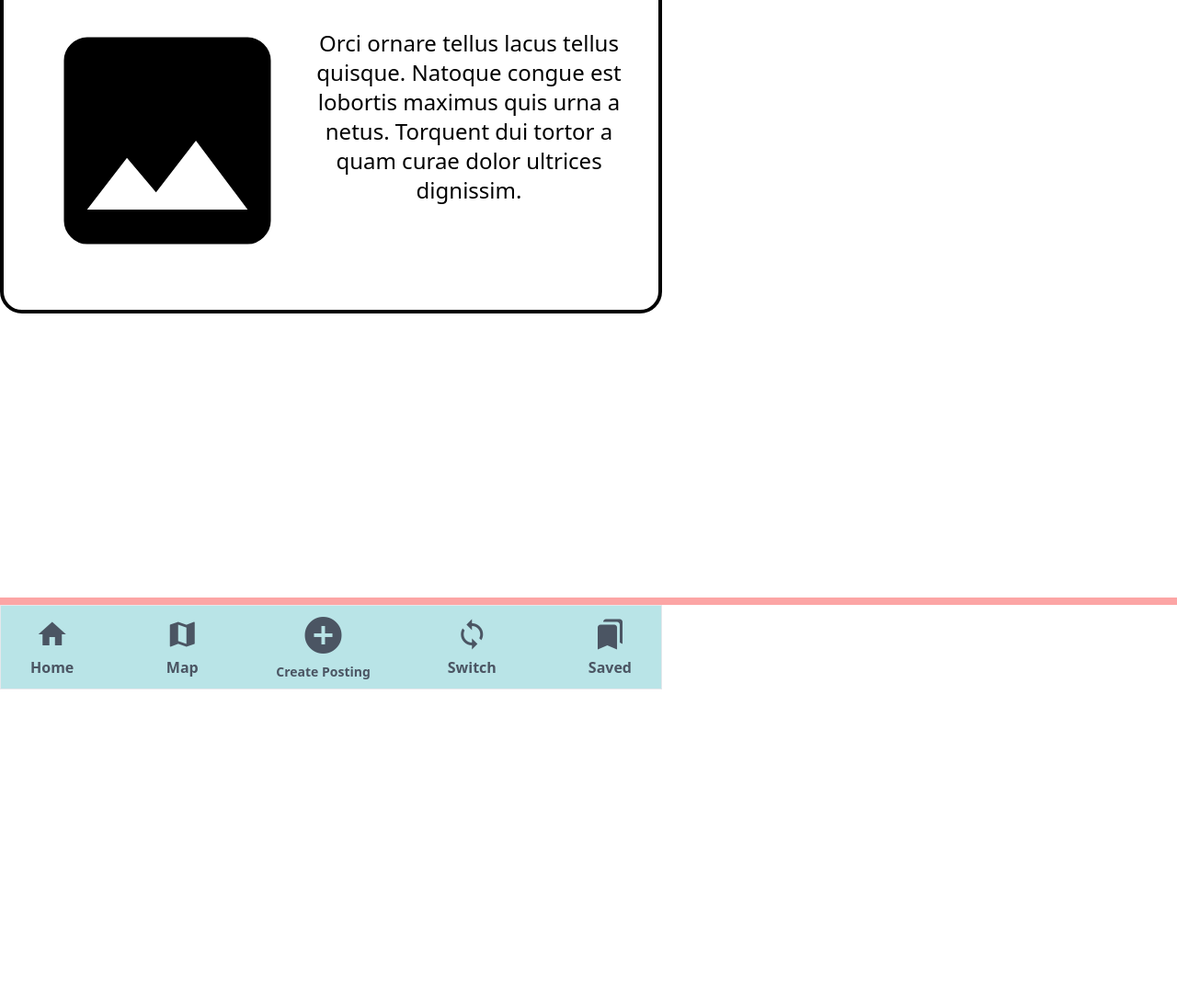
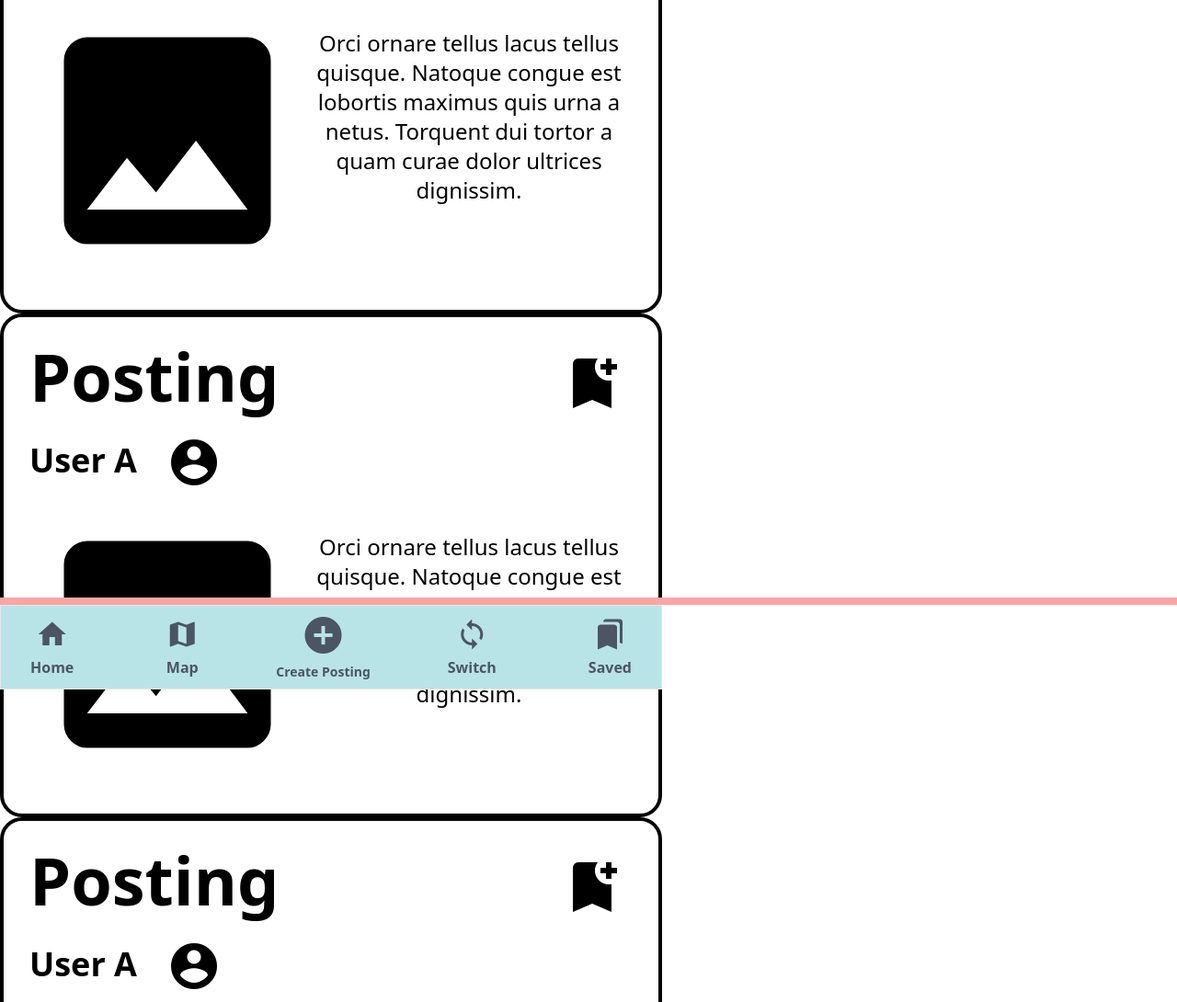
Before and after one commit to DJANG2024/1800_202430_DTC01, a plain HTML site: page App/Pages/home.html in a window 1280 px wide. Shown: the part 529-1619 px from the top of the page at 92% size. Before the commit the page ends 886 px from the top, so only its background shows below. Drawn offline with nearby package versions, Linux system fonts and the light colour scheme.

Commit message:
created multiple post with method 1

```diff
--- a/App/Assets/feed_posting.html
+++ b/App/Assets/feed_posting.html
@@ -1,7 +1,6 @@
-<body class="max-w-[720px] max-h-[1280px] p-3">
-
-    <div class="border-solid border-4 border-black rounded-3xl border-box p-7 space-y-3">
-
+<div
+  class="border-solid border-4 border-black rounded-3xl border-box p-7 space-y-3 z-0"
+>
   <div class="flex flex-row justify-between">
     <h1 class="text-7xl font-bold">Posting</h1>
     <a href="">
@@ -10,18 +9,18 @@
   </div>
   <div class="flex flex-row space-x-6">
     <h1 class="text-4xl font-semibold pt-2">User A</h1>
-            <a href="profile.html" class="px-2"><i class="material-icons text-6xl ">account_circle</i></a>
+    <a href="profile.html" class="px-2"
+      ><i class="material-icons text-6xl">account_circle</i></a
+    >
   </div>
   <button>
     <div class="flex flex-row justify-between">
       <i class="material-icons text-[300px]">image</i>
       <p class="text-2xl pt-7">
-                    Orci ornare tellus lacus tellus quisque. Natoque congue est
-                    lobortis maximus quis urna a netus. Torquent dui tortor a quam curae dolor ultrices dignissim.
+        Orci ornare tellus lacus tellus quisque. Natoque congue est lobortis
+        maximus quis urna a netus. Torquent dui tortor a quam curae dolor
+        ultrices dignissim.
       </p>
-
     </div>
   </button>
-
 </div>
-</body>
--- a/App/Assets/header.html
+++ b/App/Assets/header.html
@@ -1,20 +1,34 @@
 <header
-    class="flex flex-col align-middle justify-center text-center bg-[rgb(248,203,67)] border-b-8 border-red-300 max-w-[720px]">
+  class="flex flex-col align-middle justify-center text-center bg-[rgb(248,203,67)] border-b-8 border-red-300 max-w-[720px] z-40"
+>
   <div class="text-center py-7 text-6xl">FacePalm</div>
   <div class="flex align-middle justify-center">
-        <img src="images/search.svg" alt="" class="relative left-20 -bottom-4 size-16" />
-        <input class="rounded-3xl border-black border-4 px-5 pl-24 bg-yellow-200 w-3/5 h-[100px] text-5xl" type="text"
-            placeholder="Find . . ." />
-        <i class="material-icons text-7xl relative -left-20 -bottom-3">filter_alt</i>
-        <a href="profile.html" class="px-1"><i class="material-icons text-8xl -ml-6">account_circle</i></a>
+    <img
+      src="images/search.svg"
+      alt=""
+      class="relative left-20 -bottom-4 size-16"
+    />
+    <input
+      class="rounded-3xl border-black border-4 px-5 pl-24 bg-yellow-200 w-3/5 h-[100px] text-5xl"
+      type="text"
+      placeholder="Find . . ."
+    />
+    <i class="material-icons text-7xl relative -left-20 -bottom-3"
+      >filter_alt</i
+    >
+    <a href="profile.html" class="px-1"
+      ><i class="material-icons text-8xl -ml-6">account_circle</i></a
+    >
   </div>
   <div class="py-4">
     <button
-            class="rounded-s-full border-black border-4 px-9 mr-[-3px] hover:bg-gray-500 text-4xl font-medium w-2/5">
+      class="rounded-s-full border-black border-4 px-9 mr-[-3px] hover:bg-gray-500 text-4xl font-medium w-2/5"
+    >
       <a href="posting.html">Posting</a>
     </button>
     <button
-            class="rounded-r-full border-black border-4 px-9 ml-[-3px] hover:bg-gray-500 text-4xl font-medium w-2/5">
+      class="rounded-r-full border-black border-4 px-9 ml-[-3px] hover:bg-gray-500 text-4xl font-medium w-2/5"
+    >
       <a href="profile.html">Profile</a>
     </button>
   </div>
--- a/App/Assets/navbar.html
+++ b/App/Assets/navbar.html
@@ -1,4 +1,7 @@
-<navbar style="position: fixed; top: 1179px; width: 100%" class="border-t-8 border-red-300">
+<navbar
+  style="position: fixed; top: 1179px; width: 100%"
+  class="border-t-8 border-red-300 z-40"
+>
   <div class="border border-solid bg-[#b9e4e7] max-w-[720px]">
     <div class="flex flex-row justify-between p-2">
       <button class="px-6">
--- a/App/Scripts/skeleton.js
+++ b/App/Scripts/skeleton.js
@@ -2,18 +2,57 @@
 // This function loads the parts of your skeleton
 // (navbar, footer, and other things) into html doc.
 //---------------------------------------------------
+function loadPosts() {
+  // ============
+  //   METHOD 1
+  // ============
+  let number_of_post = 3;
+  let concated_posting = '';
+  for (let i = 0; i < number_of_post; i++) {
+    concated_posting += `
+  <div
+    class="border-solid border-4 border-black rounded-3xl border-box p-7 space-y-3 z-0"
+  >
+    <div class="flex flex-row justify-between">
+      <h1 class="text-7xl font-bold">Posting</h1>
+      <a href="">
+        <i class="material-icons text-7xl p-2">bookmark_add</i>
+      </a>
+    </div>
+    <div class="flex flex-row space-x-6">
+      <h1 class="text-4xl font-semibold pt-2">User A</h1>
+      <a href="profile.html" class="px-2"
+        ><i class="material-icons text-6xl">account_circle</i></a
+      >
+    </div>
+    <button>
+      <div class="flex flex-row justify-between">
+        <i class="material-icons text-[300px]">image</i>
+        <p class="text-2xl pt-7">
+          Orci ornare tellus lacus tellus quisque. Natoque congue est lobortis
+          maximus quis urna a netus. Torquent dui tortor a quam curae dolor
+          ultrices dignissim.
+        </p>
+      </div>
+    </button>
+  </div>
+      `;
+  }
+  $('#feedPostingPlaceholder').append(concated_posting);
+  // ============
+  //   METHOD 2
+  // ============
+  //   let number_of_post = 3;
+  //   let list_of_postings = '';
+  //   for (let i = 0; i < number_of_post; i++) {
+  //     $('#feedPostingPlaceholder').load('../Assets/feed_posting.html');
+  //   }
+  //   $('#feedPostingPlaceholder').append(concated_posting);
+}
+
 function loadSkeleton() {
-
-
-
-    console.log($('#headerPlaceholder').load('../Assets/header.html'));
-    console.log($('#feedPostingPlaceholder').load('../Assets/feed_posting.html'));
-    console.log($('#navbarPlaceholder').load('../Assets/navbar.html'));
-
-
+  console.log($('#headerPlaceholder').load('../Assets/header.html'));
+  loadPosts();
+  console.log($('#navbarPlaceholder').load('../Assets/navbar.html'));
 }
 loadSkeleton(); //invoke the function
-function loadPosts(){
-
-
-}
```
Also changed, not shown: App/Login/firebaseAPI_template.js (deleted, +0 -19 lines). Lines whose indentation alone changed are shown as unchanged.
